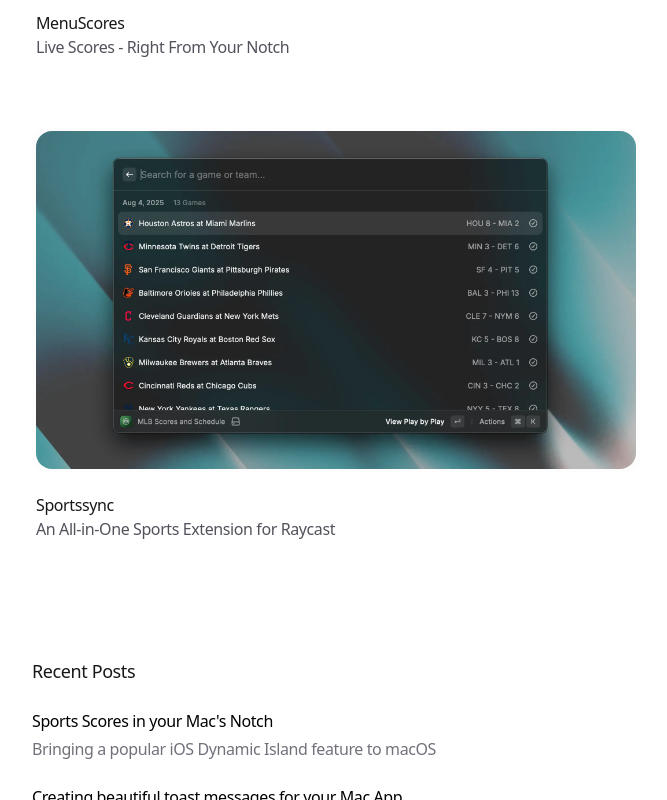
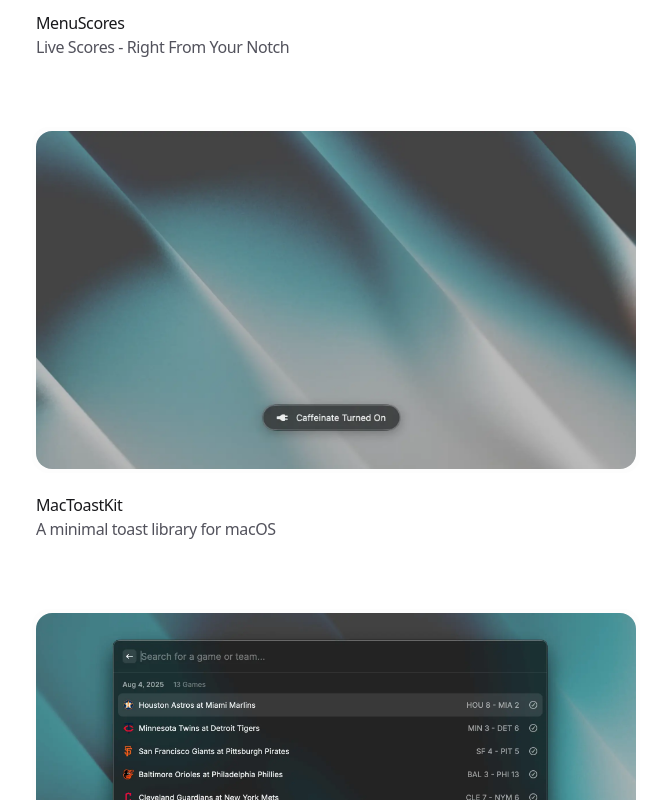
Before and after one commit to daniyalmaster693/daniyalmaster.com, a Next.js app: page / in a window 1280 px wide. Shown: the part 1220-2020 px from the top of the page, without its empty margins (304-971 px from the left). Built offline with nearby package versions, Linux system fonts and the light colour scheme.

Commit message:
Added MacToastKit project

```diff
--- a/app/data.ts
+++ b/app/data.ts
@@ -29,11 +29,18 @@
     id: 'project2',
   },
   {
+    name: 'MacToastKit',
+    description: 'A minimal toast library for macOS',
+    link: 'https://github.com/daniyalmaster693/MacToastKit',
+    image: '/MacToastKit-1.webp',
+    id: 'project3',
+  },
+  {
     name: 'Sportssync',
     description: 'An All-in-One Sports Extension for Raycast',
     link: 'https://www.raycast.com/daniyal_master/sportssync',
     image: '/Sportssync-1.webp',
-    id: 'project3',
+    id: 'project4',
   },
 ]
 
```
Also changed, not shown: public/MacToastKit-1.webp (added).
